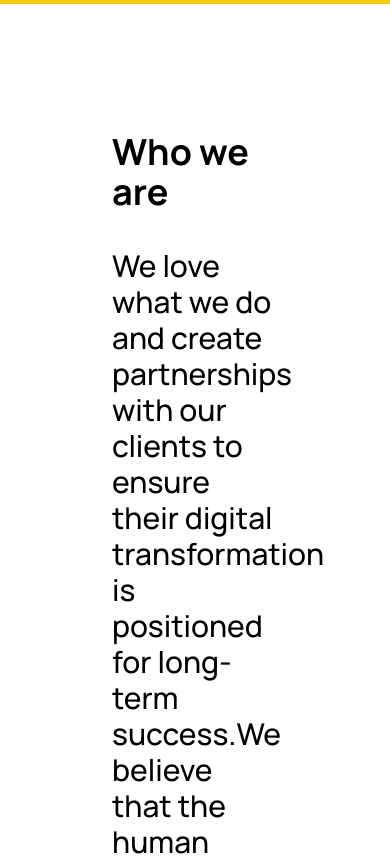
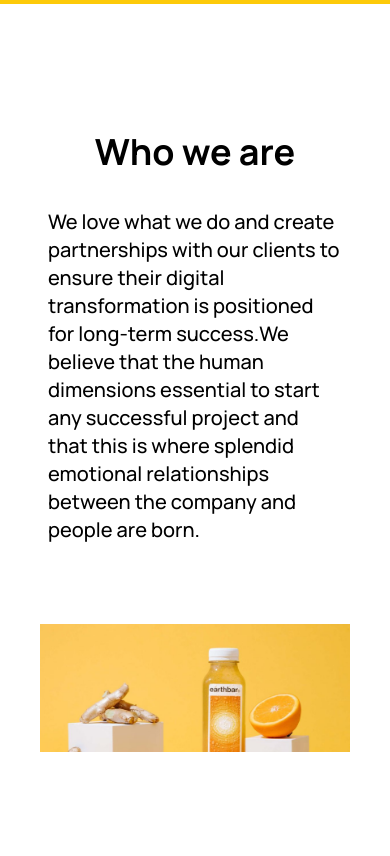
Before and after one commit to VeyselGaziDuran/piton-tech-case, a Next.js app: page / in a window 390 px wide. Shown: the part 840-1696 px from the top of the page. Built offline with nearby package versions, Linux system fonts and the light colour scheme.

Commit message:
Refactor Into component to improve styling and font sizes

```diff
--- a/src/components/Into.tsx
+++ b/src/components/Into.tsx
@@ -3,9 +3,9 @@ import Image from "next/image";
 const Into = () => {
   return (
     <div className="pt-32">
-      <div className="px-28">
-        <h1 className="font-bold text-4xl">Who we are</h1>
-        <p className="font-medium text-3xl pt-9">
+      <div className="px-12 md:px-28 ">
+        <h1 className="font-bold text-4xl text-center md:text-start">Who we are</h1>
+        <p className="font-medium text-xl md:text-3xl pt-9">
           We love what we do and create partnerships with our clients to ensure
           their digital transformation is positioned for long-term success.We
           believe that the human dimensions essential to start any successful
@@ -15,7 +15,7 @@ const Into = () => {
       </div>
 
       <Image
-        className="pt-32 px-24 "
+        className="pt-20 md:pt-32 px-10 md:px-24 mx-auto"
         src="/images/MidImage.png"
         alt="#"
         objectFit="cover"
```
